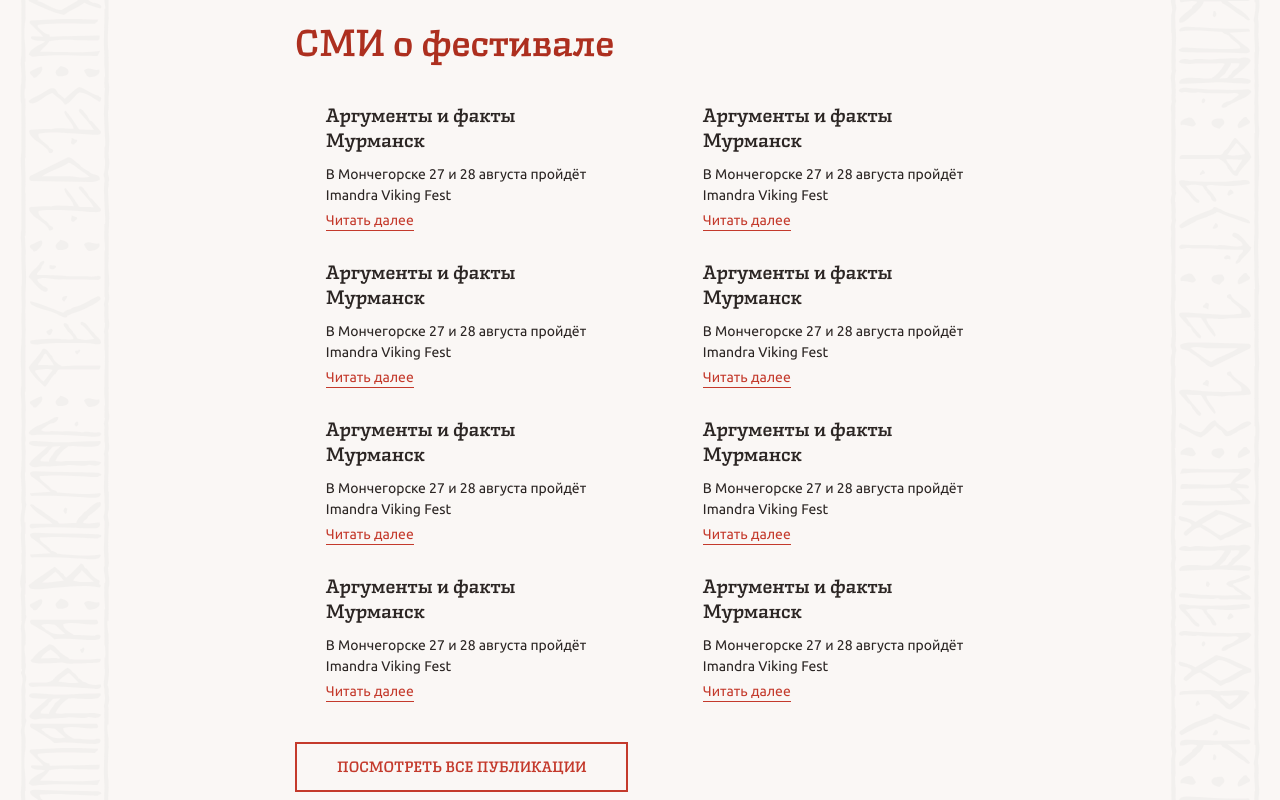
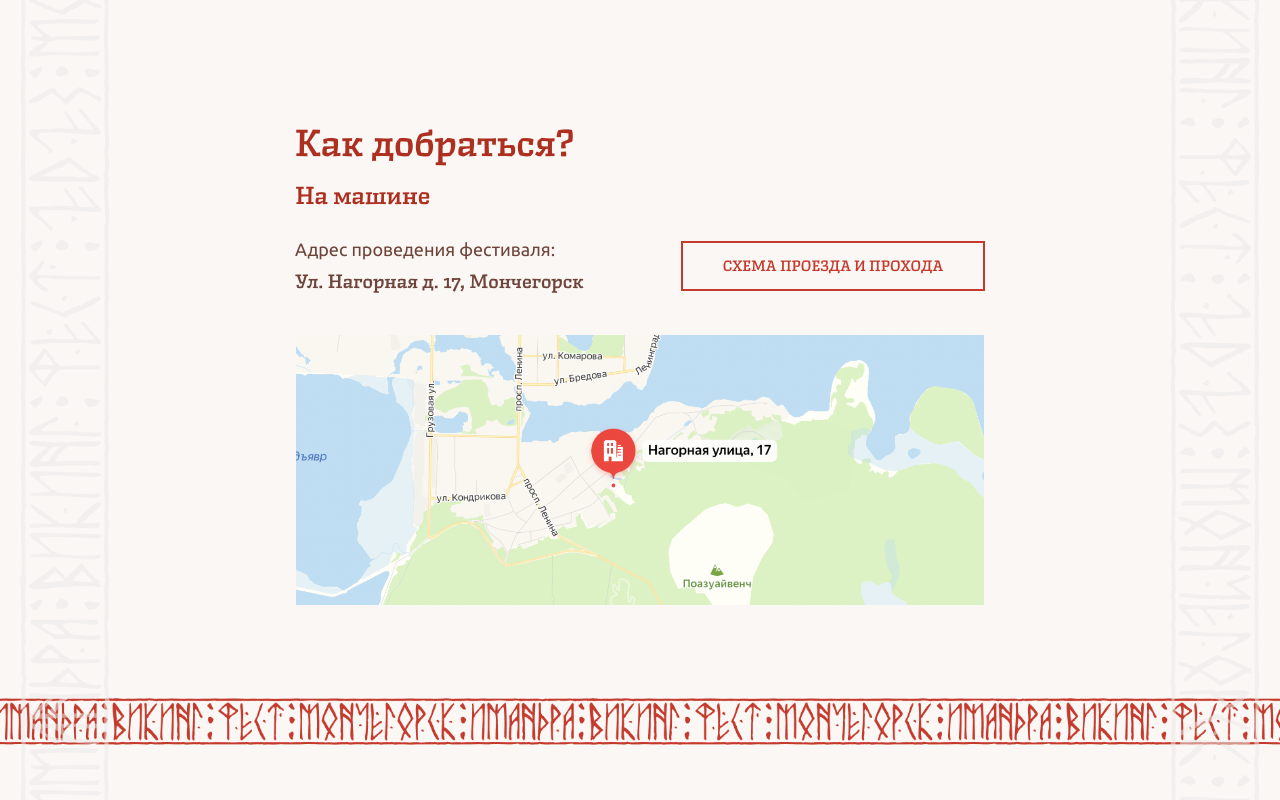
Before and after one commit to The73756/viking, a website: page src/index.html in a window 1280 px wide. Shown: the part 1380-2180 px from the top of the page. Drawn offline with nearby package versions, Linux system fonts and the light colour scheme; files that its build step writes are made by us from their sources; files whose address does not match are found by name.

Commit message:
add section navigate

```diff
--- a/gulp/version.json
+++ b/gulp/version.json
@@ -1,3 +1,3 @@
 {
-    "main": "20230528102949"
+    "main": "20230528122316"
 }
--- /dev/null
+++ b/src/html/navigate.html
@@ -0,0 +1,23 @@
+<section class="navigate">
+  <div class="container navigate__container">
+    <h2 class="navigate__title title section-title">
+      Как добраться?
+      <span class="navigate__title title navigate__title--second">На машине</span>
+    </h2>
+    <div class="navigate__wrapper">
+      <div>
+        <h3 class="navigate__subtitle">Адрес проведения фестиваля:</h3>
+        <address class="navigate__address">Ул. Нагорная д. 17, Мончегорск</address>
+      </div>
+      <button class="btn btn-outline navigate__btn" data-da=".navigate__container, 767, last">
+        Схема проезда и прохода
+      </button>
+    </div>
+    <img
+      src="img/map.png"
+      class="navigate__image"
+      width="1312"
+      height="515"
+      alt="Карта проезда к месту проведения фестиваля" />
+  </div>
+</section>
--- a/src/index.html
+++ b/src/index.html
@@ -8,6 +8,7 @@
         @@include('html/body-frame.html', {})
         @@include('html/hero.html', {})
         @@include('html/about-festival.html', {})
+        @@include('html/navigate.html', {})
         @@include('html/media-about.html', {})
         @@include('html/imandra-fest.html', {})
         @@include('html/partners.html', {})
--- /dev/null
+++ b/src/scss/components/navigate.scss
@@ -0,0 +1,126 @@
+.navigate {
+  margin-top: 140px;
+  padding-bottom: 236px;
+  margin-bottom: 140px;
+  background-image: url("../img/navigate-line.png");
+  background-repeat: no-repeat;
+  background-position: bottom;
+  background-size: auto 96px;
+
+  @include desktop {
+    background-size: auto 83px;
+    padding-bottom: 203px;
+    margin-bottom: 120px;
+    margin-top: 120px;
+  }
+
+  @include laptop {
+    background-size: auto 65px;
+    padding-bottom: 145px;
+    margin-bottom: 85px;
+    margin-top: 100px;
+  }
+
+  @include tablet {
+    padding-bottom: 100px;
+    background-size: auto 30px;
+    background-repeat: repeat-x;
+    margin-bottom: 70px;
+    margin-top: 51px;
+  }
+
+  &__title {
+    margin-bottom: 40px;
+    &--second {
+      display: block;
+      margin-top: 24px;
+      font-size: 31px;
+      line-height: 140%;
+      color: var(--red-dark);
+
+      @include desktop {
+        font-size: 23px;
+        line-height: 140%;
+        margin-top: 16px;
+      }
+
+      @include tablet {
+        font-size: 15px;
+        line-height: 140%;
+      }
+    }
+
+    @include desktop {
+      margin-bottom: 25px;
+    }
+
+    @include tablet {
+      margin-bottom: 16px;
+    }
+  }
+
+  &__wrapper {
+    display: flex;
+    justify-content: space-between;
+    align-items: center;
+    margin-bottom: 60px;
+
+    @include desktop {
+      margin-bottom: 40px;
+    }
+
+    @include tablet {
+      margin-bottom: 25px;
+    }
+  }
+
+  &__subtitle {
+    padding: 0;
+    color: var(--brown-dark);
+    font-size: 24px;
+    line-height: 140%;
+    font-weight: 400;
+    margin: 0 0 8px;
+
+    @include desktop {
+      font-size: 18px;
+      line-height: 140%;
+    }
+  }
+
+  &__address {
+    margin: 0;
+    padding: 0;
+    font-style: normal;
+    font-family: "Rezak CYR", "sans-serif";
+    font-size: 31px;
+    line-height: 140%;
+    color: var(--brown-dark);
+
+    @include desktop {
+      font-size: 23px;
+      line-height: 140%;
+    }
+
+    @include laptop {
+      font-size: 18px;
+      line-height: 140%;
+    }
+  }
+  &__image {
+    @include desktop {
+      max-height: 420px;
+      object-fit: contain;
+    }
+
+    @include laptop {
+      max-height: 270px;
+    }
+
+    @include tablet {
+      margin-bottom: 40px;
+      width: 100%;
+      object-fit: cover;
+    }
+  }
+}
--- a/src/scss/style.scss
+++ b/src/scss/style.scss
@@ -18,6 +18,7 @@
 @import "./components/header";
 @import "./components/hero";
 @import "./components/about-festival";
+@import "./components/navigate";
 @import "./components/media-about";
 @import "./components/imandra-fest";
 @import "./components/partners";
```
Also changed, not shown: dist/css/style.css, dist/css/style.min.css, dist/img/stack/sprite.stack.html, dist/index.html, src/img/map.png (added), src/img/navigate-line.png (added).
